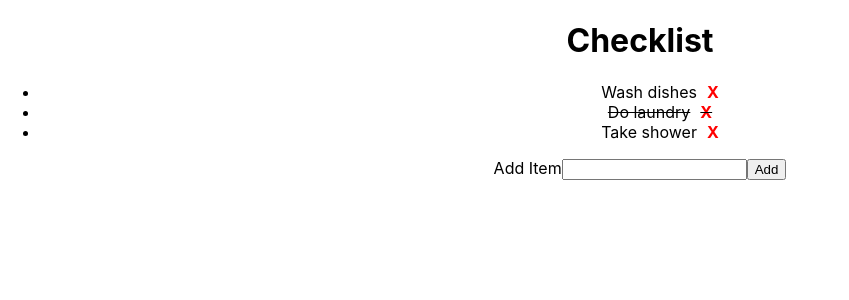
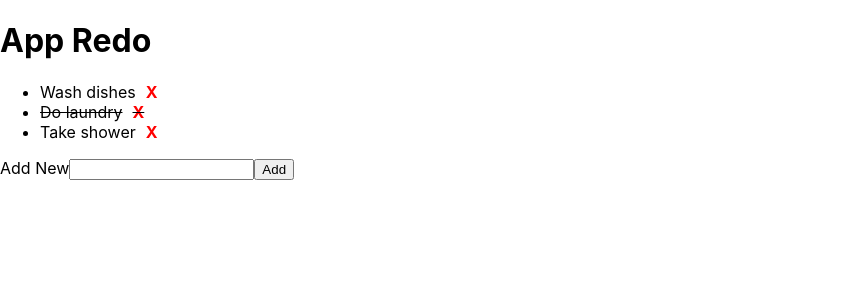
Before and after one commit to adriennehein/react-project, a React (Create React App) app: page / in a window 1280 px wide. Shown: the top 300 px of the page, without its empty margins (0-849 px from the left). Built offline with nearby package versions, Linux system fonts and the light colour scheme.

Commit message:
Recompleted mostly-ish from memory

```diff
--- /dev/null
+++ b/src/App2.js
@@ -0,0 +1,98 @@
+import React, {useState} from 'react';
+import './App.css';
+
+
+export default function App () {
+    const [todos, setTodos] = useState([
+        { id: 1, text: "Wash dishes", done: false },
+        { id: 2, text: "Do laundry", done: true },
+        { id: 3, text: "Take shower", done: false }
+    ]);
+    return (
+        <div className="app">
+            <h1>App Redo</h1>
+            <Todolist todos={todos} setTodos={setTodos} />
+            <AddTodo setTodos={setTodos}/>
+        </div>
+    )
+}
+
+function Todolist ({todos, setTodos}) {
+    function updateTodo(todo) {
+        const updatedTodos = todos.map( (t) =>
+            t.id === todo.id ? {
+                ...t,
+                done: !t.done,
+            }
+            : t
+        )
+        setTodos(updatedTodos);
+    }
+    return (
+        <ul>
+            {todos.map( (todo) => (
+                <li
+                    key={todo.id}
+                    style={{
+                        textDecoration: todo.done ? 'line-through' : ''
+                    }}
+                    onDoubleClick={() => updateTodo(todo)}
+                >{todo.text}
+                <DeleteTodo todo={todo} setTodos={setTodos} />
+                </li>
+            ))}
+        </ul>
+    )
+}
+
+function DeleteTodo({todo, setTodos}) {
+    function handleDelete() {
+        const confirmed = window.confirm('Delete?');
+        if (confirmed) {
+            setTodos((prevTodos) => {
+                return prevTodos.filter((t) => t.id !== todo.id)
+            })
+        }
+    }
+    return (
+        <span
+            role="button"
+            onClick={handleDelete}
+            style={{
+                color: 'red',
+                fontWeight: '700',
+                marginLeft: 10,
+            }}
+            >X</span>
+    )
+
+}
+
+function AddTodo({setTodos} ) {
+    const inputRef = React.useRef();
+
+    function handleSubmit(e) {
+        e.preventDefault();
+        const text = e.target.elements.addTodo.value;
+        const todo = {
+            id: Math.random(),
+            text,
+            done: false,
+        };
+
+        setTodos( prevTodos => {
+            return prevTodos.concat(todo);
+        })
+
+        inputRef.current.value = "";
+
+
+    }
+    return(
+        <form onSubmit={handleSubmit}>
+            <label htmlFor="addTodo">Add New</label>
+            <input id="addTodo" ref={inputRef}/>
+            <button type="submit">Add</button>
+        </form>
+    )
+}
--- a/src/index.js
+++ b/src/index.js
@@ -1,12 +1,12 @@
 import React from 'react';
 import ReactDOM from 'react-dom';
 import './index.css';
-import App from './App';
+import App2 from './App2';
 import reportWebVitals from './reportWebVitals';
 
 ReactDOM.render(
   <React.StrictMode>
-    <App />
+    <App2 />
   </React.StrictMode>,
   document.getElementById('root')
 );
```
